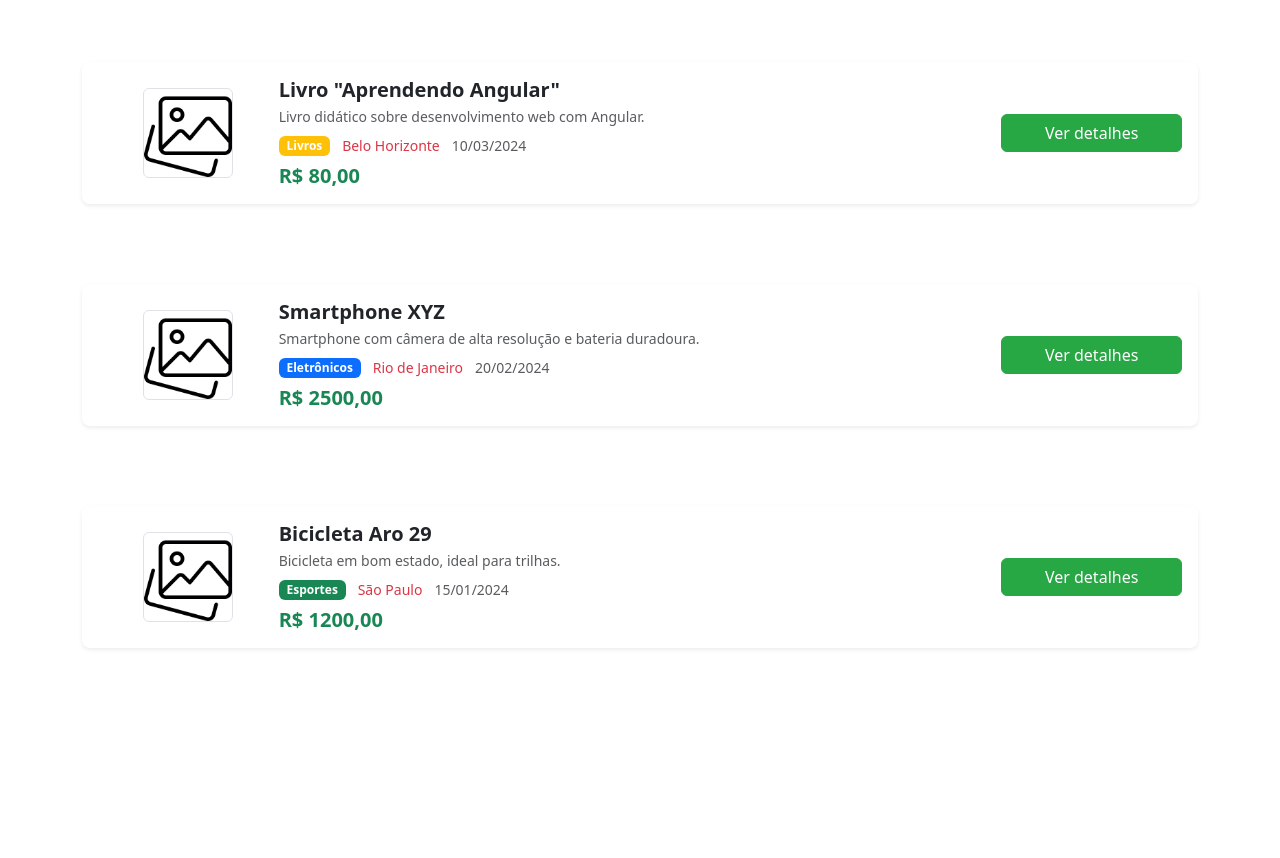
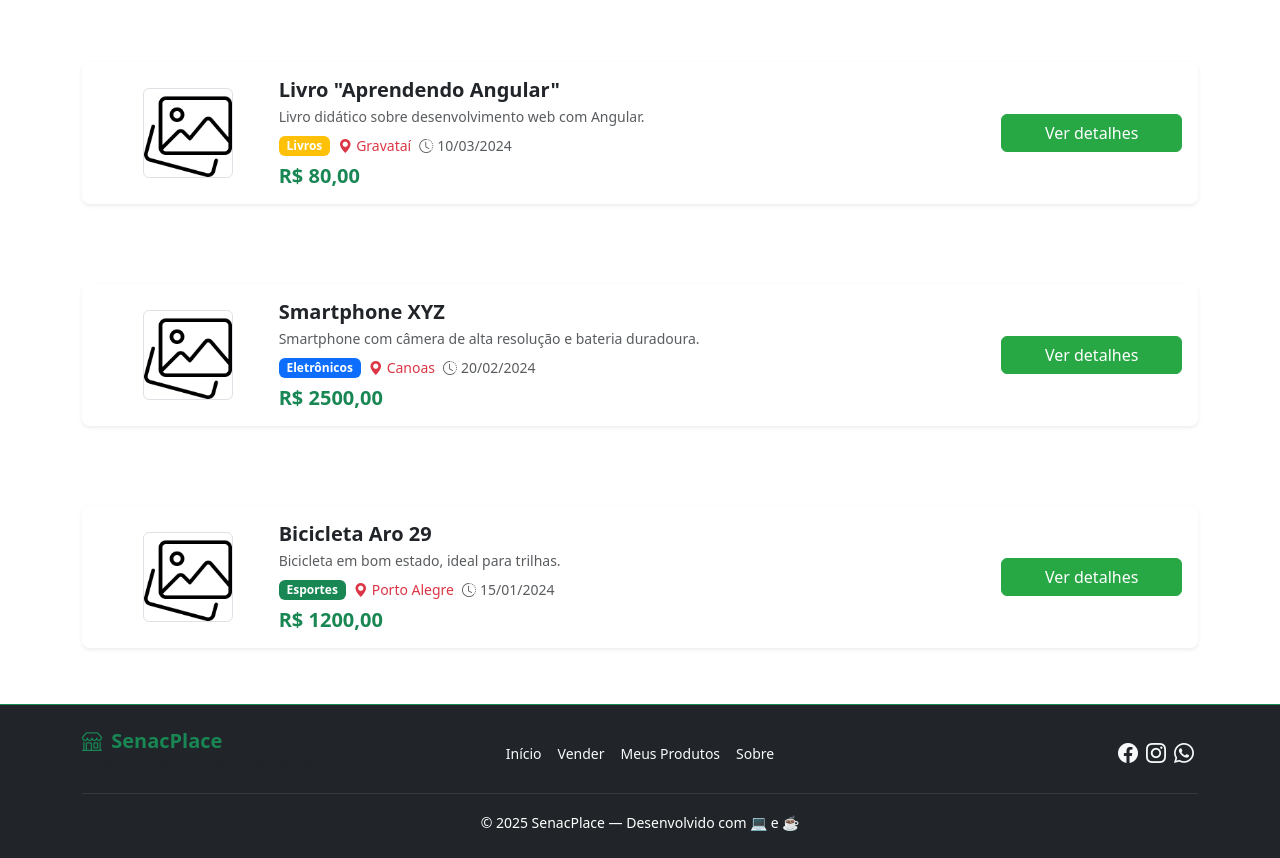
Before and after one commit to Lucas-Gades/senacplace, an Angular app: page / in a window 1280 px wide. Shown: the part 840-1698 px from the top of the page. Before the commit the page ends 1544 px from the top, so only its background shows below. Built offline with nearby package versions, Linux system fonts and the light colour scheme.

Commit message:
footer in app.html

```diff
--- a/package.json
+++ b/package.json
@@ -30,6 +30,7 @@
     "@angular/router": "^20.2.0",
     "@popperjs/core": "^2.11.8",
     "bootstrap": "^5.3.8",
+    "bootstrap-icons": "^1.13.1",
     "rxjs": "~7.8.0",
     "tslib": "^2.3.0",
     "zone.js": "~0.15.0"
--- a/src/app/app.html
+++ b/src/app/app.html
@@ -1,20 +1,22 @@
+<!-- Navbar -->
 <nav class="navbar menu navbar-expand-lg navbar-dark bg-primary shadow-sm">
   <div class="container">
     <a class="navbar-brand fw-bold" routerLink="/feed">SenacPlace</a>
-    <button class="navbar-toggler" type="button" data-bs-toggle="collapse" data-bs-target="#navbarContent" aria-controls="navbarContent" aria-expanded="false" aria-label="Toggle navigation">
+    <button
+      class="navbar-toggler"
+      type="button"
+      data-bs-toggle="collapse"
+      data-bs-target="#navbarContent"
+      aria-controls="navbarContent"
+      aria-expanded="false"
+      aria-label="Toggle navigation">
       <span class="navbar-toggler-icon"></span>
     </button>
     <div class="collapse navbar-collapse" id="navbarContent">
       <ul class="navbar-nav me-auto mb-2 mb-lg-0">
-        <li class="nav-item">
-          <a class="nav-link" routerLink="/">Início</a>
-        </li>
-        <li class="nav-item">
-          <a class="nav-link" routerLink="/vender">Vender</a>
-        </li>
-        <li class="nav-item">
-          <a class="nav-link" routerLink="/meus-produtos">Meus Produtos</a>
-        </li>
+        <li class="nav-item"><a class="nav-link" routerLink="/">Início</a></li>
+        <li class="nav-item"><a class="nav-link" routerLink="/vender">Vender</a></li>
+        <li class="nav-item"><a class="nav-link" routerLink="/meus-produtos">Meus Produtos</a></li>
       </ul>
       <ul class="navbar-nav ms-auto logo">
         <li class="nav-item">
@@ -25,4 +27,53 @@
   </div>
 </nav>
 
-<router-outlet />
+<!-- Conteúdo principal -->
+<main class="flex-grow-1">
+  <router-outlet></router-outlet>
+</main>
+
+<!-- FOOTER -->
+<footer class="bg-dark text-light mt-auto py-4 border-top border-success">
+  <div class="container">
+    <div class="row gy-3 align-items-center">
+      <!-- Logo -->
+      <div class="col-12 col-md-4 text-center text-md-start">
+        <h5 class="fw-bold text-success mb-0">
+          <i class="bi bi-shop me-1"></i> SenacPlace
+        </h5>
+        <small class="text-muted">O seu marketplace de oportunidades!</small>
+      </div>
+
+      <!-- Links -->
+      <div class="col-12 col-md-4 text-center">
+        <ul class="list-inline mb-0">
+          <li class="list-inline-item mx-2">
+            <a routerLink="/" class="text-light text-decoration-none small">Início</a>
+          </li>
+          <li class="list-inline-item mx-2">
+            <a routerLink="/vender" class="text-light text-decoration-none small">Vender</a>
+          </li>
+          <li class="list-inline-item mx-2">
+            <a routerLink="/meus-produtos" class="text-light text-decoration-none small">Meus Produtos</a>
+          </li>
+          <li class="list-inline-item mx-2">
+            <a routerLink="/sobre" class="text-light text-decoration-none small">Sobre</a>
+          </li>
+        </ul>
+      </div>
+
+      <!-- Redes sociais -->
+      <div class="col-12 col-md-4 text-center text-md-end text-white">
+        <a href="#" class="text-light mx-1"><i class="bi bi-facebook fs-5"></i></a>
+        <a href="#" class="text-light mx-1"><i class="bi bi-instagram fs-5"></i></a>
+        <a href="#" class="text-light mx-1"><i class="bi bi-whatsapp fs-5"></i></a>
+      </div>
+    </div>
+
+    <hr class="border-secondary my-3" />
+
+    <div class="text-center">
+      <small class="text-white">© 2025 SenacPlace — Desenvolvido com 💻 e ☕</small>
+    </div>
+  </div>
+</footer>
--- a/src/app/card-produto/card-produto.ts
+++ b/src/app/card-produto/card-produto.ts
@@ -16,16 +16,4 @@ export class CardProduto {
   @Input() produto: Produto = { id: 1, titulo: 'Produto 1', preco: 100 };
 
 
-  categoriaCores: { [key: string]: string } = {
-    'Esportes': 'bg-success',
-    'Eletrônicos': 'bg-primary',
-    'Livros': 'bg-warning',
-    'Calçados': 'bg-info',
-    'Roupas': 'bg-secondary',
-    'Móveis': 'bg-dark'
-  };
-
-  getCategoriaCor(categoria?: string): string {
-    return categoria ? this.categoriaCores[categoria] || 'bg-primary' : 'bg-primary';
-  }
 }
--- a/src/app/form-produto/form-produto.html
+++ b/src/app/form-produto/form-produto.html
@@ -114,10 +114,10 @@
     </div>
 
     <!-- Botão -->
+    <!-- Botão -->
     <div class="d-grid mb-3">
-      <button type="submit" class="btn btn-success btn-sm fw-bold">PUBLICAR</button>
+      <button type="submit" class="btn btn-success btn-sm fw-bold">{{ botaoAcao }}</button>
     </div>
-
   </form>
 
   <pre class="small">{{ produto | json }}</pre>
--- a/src/app/form-produto/form-produto.ts
+++ b/src/app/form-produto/form-produto.ts
@@ -15,7 +15,7 @@ export class FormProdutos {
   id?: number;
 
   produto = new Produto();
-  botaoAcao = "Cadastrar"
+  botaoAcao = "Publicar"
 
   produtoService = inject(ProdutoService);
   route = inject(ActivatedRoute);
@@ -26,6 +26,7 @@ export class FormProdutos {
     if(this.id) {
       this.botaoAcao = "Editar";
       this.produto = this.produtoService.buscarPorId(this.id) || new Produto();
+
     }
   }
 
--- a/src/app/list-produtos/list-produtos.html
+++ b/src/app/list-produtos/list-produtos.html
@@ -1,7 +1,6 @@
 <div class="container">
   <h2 class="mt-5">Produtos Online</h2>
 
-  <!-- Campo de pesquisa -->
   <div class="mb-4">
     <input type="text" class="form-control" placeholder="Digite o nome do produto..." [(ngModel)]="nomePesquisa">
   </div>
--- a/src/app/modal-detalhe-produto/modal-detalhe-produto.html
+++ b/src/app/modal-detalhe-produto/modal-detalhe-produto.html
@@ -5,6 +5,7 @@
         <h5 class="modal-title">{{ produto?.titulo }}</h5>
         <button type="button" class="btn-close" (click)="fechar()"></button>
       </div>
+
       <div class="modal-body">
         <img src="/imagem.png" alt="Foto do produto" class="img-fluid mb-3 rounded border" style="max-height: 200px; object-fit: cover;">
         <p><strong>Categoria:</strong> {{ produto?.categoria}}</p>
@@ -13,13 +14,22 @@
         <p><strong>Preço:</strong> R$ {{ produto?.preco }}</p>
         <p><strong>Cidade:</strong> {{ produto?.cidade }}</p>
         <p><strong>Data de publicação:</strong> {{ produto?.dataPublicacao | date:'dd/MM/yyyy' }}</p>
-        <p><strong>Contato:</strong><a>{{ produto?.contato | telefone}}</a> </p>
+        <p><strong>Contato:</strong><a>{{ produto?.contato | telefone}}</a></p>
         <hr>
         <p><strong>Opções de entrega:</strong> {{ produto?.opcoesEntrega }}</p>
         <p><strong>Aceita troca:</strong> {{ produto?.aceitaTroca ? 'Sim' : 'Não' }}</p>
         <p><strong>Formas de pagamento:</strong> {{ produto?.formasPagamento }}</p>
       </div>
-      <div class="modal-footer">
+
+      <div class="modal-footer d-flex justify-content-between">
+        <div class="d-flex gap-2">
+          <button type="button" class="btn btn-primary">
+            <i class="bi bi-envelope-fill me-1"></i> Email
+          </button>
+          <button type="button" class="btn btn-success" >
+            <i class="bi bi-whatsapp me-1"></i> WhatsApp
+          </button>
+        </div>
         <button type="button" class="btn btn-secondary" (click)="fechar()">Fechar</button>
       </div>
     </div>
--- a/src/app/produto-service.ts
+++ b/src/app/produto-service.ts
@@ -21,12 +21,12 @@ export class ProdutoService {
 
 
   listaProdutos: Produto[] = [
-    { id: 1, usuarioId: 1, titulo: 'Bicicleta Aro 29', categoria: 'Esportes', condicao: 'Usado', descricao: 'Bicicleta em bom estado, ideal para trilhas.', preco: 1200, fotos: ['https://example.com/bike1.jpg'], formasPagamento: ['Dinheiro', 'Cartão'], aceitaTroca: false, cidade: 'São Paulo', opcoesEntrega: ['Retirar no local'], contato: '(11) 91234-5678', dataPublicacao: new Date('2024-01-15') },
-    { id: 2, usuarioId: 2, titulo: 'Smartphone XYZ', categoria: 'Eletrônicos', condicao: 'Novo', descricao: 'Smartphone com câmera de alta resolução e bateria duradoura.', preco: 2500, fotos: ['https://example.com/phone1.jpg'], formasPagamento: ['Dinheiro', 'Cartão', 'Pix'], aceitaTroca: true, cidade: 'Rio de Janeiro', opcoesEntrega: ['Correios', 'Retirar no local'], contato: '(21) 99876-5432', dataPublicacao: new Date('2024-02-20') },
-    { id: 3, usuarioId: 3, titulo: 'Livro "Aprendendo Angular"', categoria: 'Livros', condicao: 'Usado', descricao: 'Livro didático sobre desenvolvimento web com Angular.', preco: 80, fotos: ['https://example.com/book1.jpg'], formasPagamento: ['Dinheiro'], aceitaTroca: false, cidade: 'Belo Horizonte', opcoesEntrega: ['Correios'], contato: '(31) 98765-4321',dataPublicacao: new Date('2024-03-10') },
-    { id: 4, usuarioId: 1, titulo: 'Tênis Esportivo', categoria: 'Calçados', condicao: 'Novo', descricao: 'Tênis confortável para corrida e academia.', preco: 350, fotos: ['https://example.com/tenis1.jpg'], formasPagamento: ['Dinheiro', 'Cartão', 'Pix'], aceitaTroca: false, cidade: 'São Paulo', opcoesEntrega: ['Retirar no local', 'Correios'], contato: '(11) 91234-5678', dataPublicacao: new Date('2024-04-01') },
-    { id: 5, usuarioId: 1, titulo: 'Camiseta Casual', categoria: 'Roupas', condicao: 'Usado', descricao: 'Camiseta em ótimo estado, tamanho M.', preco: 45, fotos: ['https://example.com/camiseta1.jpg'], formasPagamento: ['Dinheiro', 'Cartão'], aceitaTroca: true, cidade: 'São Paulo', opcoesEntrega: ['Retirar no local'], contato: '(11) 91234-5678', dataPublicacao: new Date('2024-04-05') },
-    { id: 6, usuarioId: 1, titulo: 'Mesa de Escritório', categoria: 'Móveis', condicao: 'Usado', descricao: 'Mesa em madeira com gavetas, perfeita para home office.', preco: 280, fotos: ['https://example.com/mesa1.jpg'], formasPagamento: ['Dinheiro'], aceitaTroca: false, cidade: 'São Paulo', opcoesEntrega: ['Retirar no local'], contato: '(11) 91234-5678', dataPublicacao: new Date('2024-04-10') }
+     { id: 1, usuarioId: 1, titulo: 'Bicicleta Aro 29', categoria: 'Esportes', condicao: 'Usado', descricao: 'Bicicleta em bom estado, ideal para trilhas.', preco: 1200, fotos: ['https://example.com/bike1.jpg'], formasPagamento: ['Dinheiro', 'Cartão'], aceitaTroca: false, cidade: 'Porto Alegre', opcoesEntrega: ['Retirada no local'], contato: '(51) 99999-9999', dataPublicacao: new Date('2024-01-15') },
+  { id: 2, usuarioId: 2, titulo: 'Smartphone XYZ', categoria: 'Eletrônicos', condicao: 'Novo', descricao: 'Smartphone com câmera de alta resolução e bateria duradoura.', preco: 2500, fotos: ['https://example.com/phone1.jpg'], formasPagamento: ['Dinheiro', 'Cartão', 'Pix'], aceitaTroca: true, cidade: 'Canoas', opcoesEntrega: ['Envio Correios'], contato: '(51) 99876-5432', dataPublicacao: new Date('2024-02-20') },
+  { id: 3, usuarioId: 3, titulo: 'Livro "Aprendendo Angular"', categoria: 'Livros', condicao: 'Usado', descricao: 'Livro didático sobre desenvolvimento web com Angular.', preco: 80, fotos: ['https://example.com/book1.jpg'], formasPagamento: ['Dinheiro'], aceitaTroca: false, cidade: 'Gravataí', opcoesEntrega:['Envio Correios'], contato: '(51) 98765-4321', dataPublicacao: new Date('2024-03-10') },
+  { id: 4, usuarioId: 1, titulo: 'Tênis Esportivo', categoria: 'Calçados', condicao: 'Novo', descricao: 'Tênis confortável para corrida e academia.', preco: 350, fotos: ['https://example.com/tenis1.jpg'], formasPagamento: ['Dinheiro', 'Cartão', 'Pix'], aceitaTroca: false, cidade: 'Viamão', opcoesEntrega: ['Retirada no local'], contato: '(51) 91234-5678', dataPublicacao: new Date('2024-04-01') },
+  { id: 5, usuarioId: 1, titulo: 'Camiseta Casual', categoria: 'Roupas', condicao: 'Usado', descricao: 'Camiseta em ótimo estado, tamanho M.', preco: 45, fotos: ['https://example.com/camiseta1.jpg'], formasPagamento: ['Dinheiro', 'Cartão'], aceitaTroca: true, cidade: 'São Leopoldo', opcoesEntrega: ['Retirada no local'], contato: '(51) 91234-5678', dataPublicacao: new Date('2024-04-05') },
+  { id: 6, usuarioId: 1, titulo: 'Mesa de Escritório', categoria: 'Móveis', condicao: 'Usado', descricao: 'Mesa em madeira com gavetas, perfeita para home office.', preco: 280, fotos: ['https://example.com/mesa1.jpg'], formasPagamento: ['Dinheiro'], aceitaTroca: false, cidade: 'Pelotas', opcoesEntrega: ['Retirada no local'], contato: '(51) 91234-5678', dataPublicacao: new Date('2024-04-10') }
   ];
 
   inserir(produto: any){
@@ -63,6 +63,8 @@ export class ProdutoService {
   listarProdutosDoUsuario(): Produto[] {
   return this.listaProdutos.filter(produto => produto.usuarioId === this.usuarioLogado.id);
 }
+
+
   private getIndice(id?:number) {
     return this.listaProdutos.findIndex(
       produto => produto.id == id
--- a/src/app/tabela-meus-produtos/tabela-meus-produtos.css
+++ b/src/app/tabela-meus-produtos/tabela-meus-produtos.css
@@ -1,3 +1,7 @@
 table > thead{
     background-color: #28a745 !important;
 }
+
+div.container{
+    height: 567px!important;
+}
--- a/src/styles.css
+++ b/src/styles.css
@@ -1 +1,2 @@
-@import "../node_modules/bootstrap/dist/css/bootstrap.css";
+@import "../node_modules/bootstrap/dist/css/bootstrap.min.css";
+@import "../node_modules/bootstrap-icons/font/bootstrap-icons.css";
```
Also changed, not shown: 2 other files (tests, documents, lock files or other folders).
